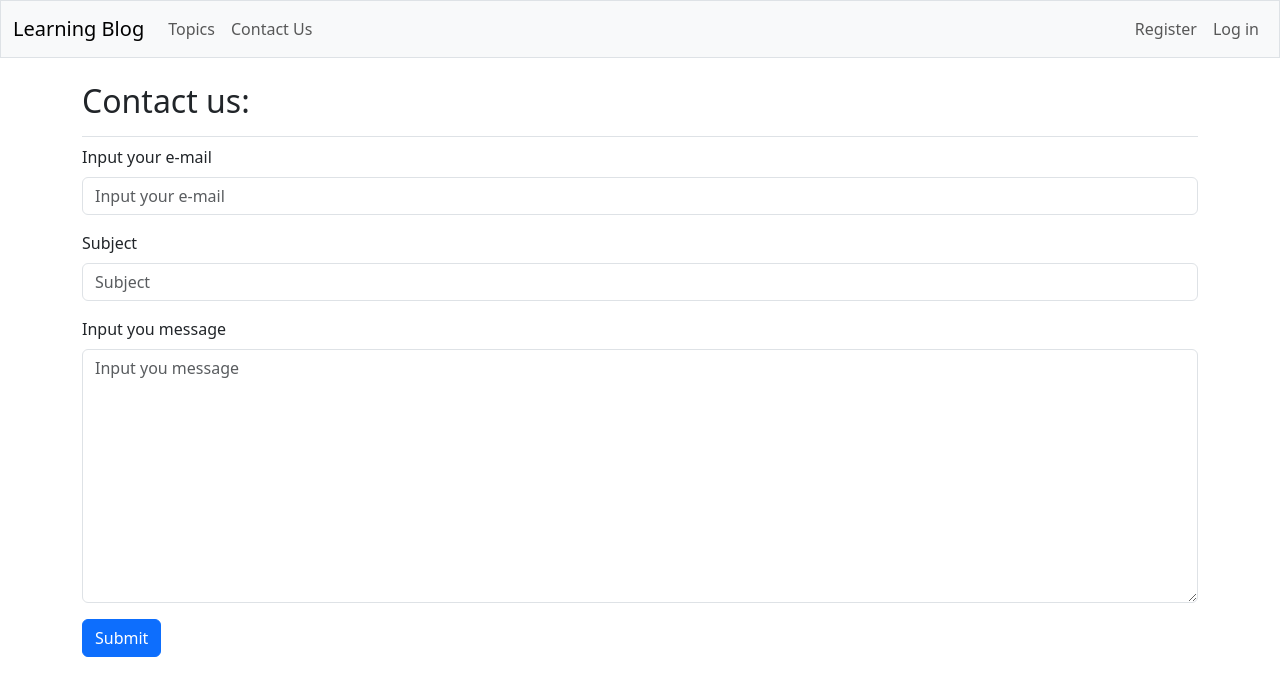
After one commit to cyril-sneer/hillel_py_pro_serge_blog, a Django app: page /contact_us/ in a window 1280 px wide. The commit adds this page. Shown: the top 696 px of the page. Run offline with Django 4.2, Linux system fonts and the light colour scheme; some libraries are stand-ins or nearby versions.

Commit message:
Add Contact Us form

```diff
--- a/learning_blogs/apps.py
+++ b/learning_blogs/apps.py
@@ -4,3 +4,8 @@ from django.apps import AppConfig
 class LearningBlogsConfig(AppConfig):
     default_auto_field = 'django.db.models.BigAutoField'
     name = 'learning_blogs'
+
+
+class CeleryConfig(AppConfig):
+    default_auto_field = 'django.db.models.BigAutoField'
+    name = 'learning_blogs'
--- a/learning_blogs/forms.py
+++ b/learning_blogs/forms.py
@@ -16,3 +16,9 @@ class EntryForm(forms.ModelForm):
         fields = ['text']
         labels = {'text': ''}
         widgets = {'text': forms.Textarea(attrs={'cols': 80})}
+
+
+class ContactUsForm(forms.Form):
+    user_email = forms.EmailField(label='Input your e-mail')
+    user_subject = forms.CharField(label='Subject')
+    user_message = forms.CharField(label='Input you message', widget=forms.Textarea)
--- a/learning_blogs/templates/learning_blogs/base.html
+++ b/learning_blogs/templates/learning_blogs/base.html
@@ -29,6 +29,9 @@
                 can be included as an item in an unordered list -->
                 <li class="nav-item">
                     <a class="nav-link" href="{% url 'learning_blogs:topics' %}">Topics</a>
+                </li>
+                <li class="nav-item">
+                    <a class="nav-link" href="{% url 'learning_blogs:contact_us' %}">Contact Us</a>
                 </li>
             </ul> <!-- End of links on left side of navbar -->
 
--- /dev/null
+++ b/learning_blogs/templates/learning_blogs/contact_us.html
@@ -0,0 +1,17 @@
+{% extends "learning_blogs/base.html" %}
+{% load django_bootstrap5 %}
+
+{% block page_header %}
+    <h2>Contact us:</h2>
+{% endblock page_header %}
+
+
+{% block content %}
+
+    <form action="{% url 'learning_blogs:contact_us' %}" method='post'>
+        {% csrf_token %}
+        {% bootstrap_form form %}
+        {% bootstrap_button button_type='submit' content='Submit' %}
+    </form>
+
+{% endblock content %}
--- a/learning_blogs/urls.py
+++ b/learning_blogs/urls.py
@@ -18,4 +18,6 @@ urlpatterns = [
     path('new_entry/<int:topic_id>/', views.new_entry, name='new_entry'),
     # Страница для редактирования записи
     path('edit_entry/<int:entry_id>/', views.edit_entry, name='edit_entry'),
+    # Страница Contact Us
+    path('contact_us/', views.contact_us, name='contact_us'),
 ]
--- a/learning_blogs/views.py
+++ b/learning_blogs/views.py
@@ -1,9 +1,11 @@
+from django.conf import settings
 from django.shortcuts import render, redirect
 from django.contrib.auth.decorators import login_required
 from django.http import Http404
 
 from .models import Topic, Entry
-from .forms import TopicForm, EntryForm
+from .forms import TopicForm, EntryForm, ContactUsForm
+from .tasks import contact_us_email
 
 
 def index(request):
@@ -101,3 +103,27 @@ def edit_entry(request, entry_id):
 
 def check_topic_owner(topic: Topic, user):
     return True if topic.owner == user else False
+
+
+def contact_us(request):
+    """Отправляет сообщение администрации сайта"""
+
+    if request.method != 'POST':
+        # Данные не отправлялись; создается пустая форма.
+        form = ContactUsForm()
+    else:
+        # Отправлены данные POST; обработать данные.
+        form = ContactUsForm(data=request.POST)
+        if form.is_valid():
+            contact_us_email.apply_async(
+                kwargs={"subject": form.cleaned_data['user_subject'],
+                        "message": form.cleaned_data['user_message'],
+                        "from_email": settings.NO_REPLY_EMAIL,
+                        "recipient_list": [form.cleaned_data['user_email'], ],
+                        },
+            )
+            return redirect('learning_blogs:index')
+
+        # Вывести пустую или недействительную форму.
+    context = {'form': form}
+    return render(request, 'learning_blogs/contact_us.html', context)
```
Also changed, not shown: lb_project/celery.py (added, +42 -0 lines), lb_project/settings.py (+12 -0 lines), learning_blogs/tasks.py (added, +31 -0 lines), requirements.txt (+11 -0 lines).
